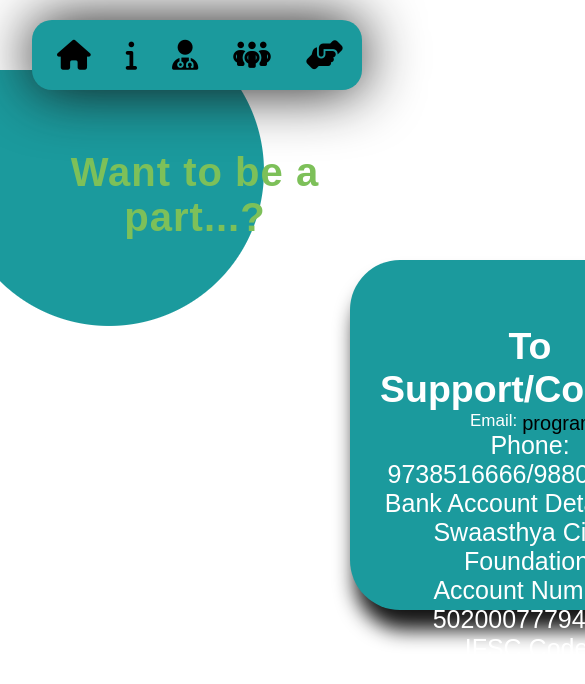
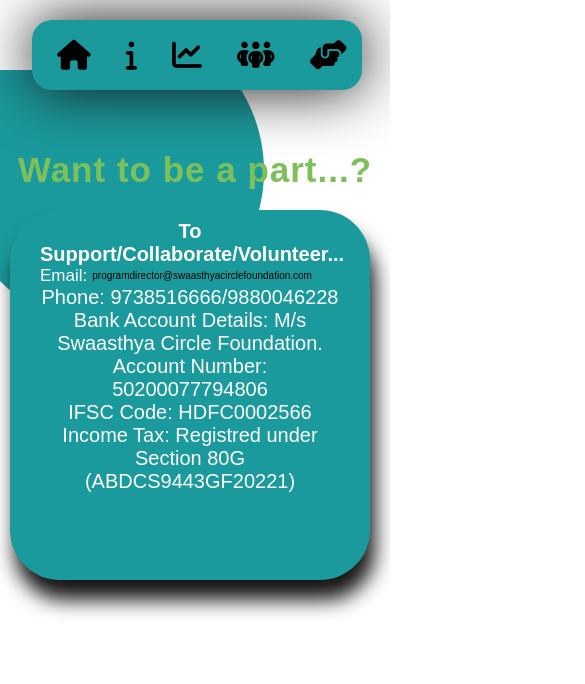
Before and after one commit to Foxtrot-14/Swaasthya-Circle, a React (Create React App) app: page /contribute in a window 390 px wide. Shown: the top 684 px of the page, 585 px wide, since content can reach past the window. Built offline with nearby package versions, Linux system fonts and the light colour scheme; no server answers; the database is empty.

Commit message:
fully-responsive

```diff
--- a/src/components/Activity.css
+++ b/src/components/Activity.css
@@ -29,3 +29,8 @@
   width: 200px;
   border-radius: 80px;
 }
+@media only screen and (max-width: 768px) {
+  .im {
+    margin: 0 30px;
+  }
+}
--- a/src/components/SideBar.js
+++ b/src/components/SideBar.js
@@ -34,7 +34,7 @@
           activeclassname="active"
           to="activities"
         >
-          <i class="fa-solid fa-user-doctor"></i>
+          <i class="fa-solid fa-chart-line"></i>
         </NavLink>
         <NavLink
           className="team"
--- a/src/components/pages/Activities.css
+++ b/src/components/pages/Activities.css
@@ -4,7 +4,7 @@
   width: 100%;
 }
 .main-list {
-  margin-left: 120px;
+  margin-left: 100px;
   display: flex;
   list-style: none;
 }
@@ -14,3 +14,17 @@
   font-weight: bolder;
   color: #7dc059;
 }
+
+@media only screen and (max-width: 768px) {
+  .main-list {
+    margin-left: 1px;
+    display: block;
+    list-style: none;
+  }
+  #head {
+    margin-top: 50px;
+    font-size: 35px;
+    font-weight: bolder;
+    color: #7dc059;
+  }
+}
--- a/src/components/pages/Activities.js
+++ b/src/components/pages/Activities.js
@@ -9,7 +9,7 @@
   return (
     <div className="acta">
       <center>
-        <h1 id="head">Journey So Far......</h1>
+        <h1 id="head">Journey So Far...</h1>
       </center>
       <div className="act">
         <ul className="main-list">
--- a/src/components/pages/ActivityDetails.css
+++ b/src/components/pages/ActivityDetails.css
@@ -26,4 +26,9 @@
     grid-template-columns: repeat(auto-fit, minmax(200px, 1fr));
     grid-gap: 20px;
   }
+  .gallery img {
+    width: 360px;
+    border-radius: 0;
+    box-shadow: 0px 20px 20px rgb(21, 21, 21);
+  }
 }
--- a/src/components/pages/Team.css
+++ b/src/components/pages/Team.css
@@ -33,3 +33,31 @@
   display: flex;
   list-style: none;
 }
+@media only screen and (max-width: 768px) {
+  .abc {
+    margin-left: 50px;
+    color: black;
+  }
+  .ard {
+    background-color: #1b9a9d;
+    min-height: 580px;
+    width: 330px;
+    margin-left: 30px;
+    border-radius: 50px;
+    box-shadow: 5px 20px 20px rgb(21, 21, 21);
+  }
+  .jkl {
+    margin-top: 40px;
+    margin-left: 20px;
+    font-size: 19px;
+    color: white;
+  }
+  .def {
+    display: block;
+  }
+  .ghi {
+    margin-left: 55px;
+    height: 200px;
+    border-radius: 20px;
+  }
+}
--- a/src/components/pages/Volunteer.css
+++ b/src/components/pages/Volunteer.css
@@ -1,6 +1,3 @@
-h1 {
-  color: black;
-}
 .vard {
   background-color: #1b9a9d;
   height: 350px;
@@ -31,3 +28,37 @@
   position: absolute;
   line-height: 0px;
 }
+
+@media only screen and (max-width: 768px) {
+  .vard {
+    background-color: #1b9a9d;
+    height: 370px;
+    width: 360px;
+    margin-left: 10px;
+    border-radius: 50px;
+    box-shadow: 5px 20px 20px rgb(21, 21, 21);
+    color: white;
+  }
+  .vard h2 {
+    padding-top: 10px;
+    font-size: 20px;
+  }
+  .em {
+    padding-left: 0px;
+  }
+  .infor {
+    padding-top: 0px;
+    font-size: 20px;
+    padding-left: 30px;
+  }
+  .not {
+    display: inline;
+    padding-left: 5px;
+    padding-top: 10px;
+    height: 5px;
+    font-size: 10px;
+    margin-bottom: 0px;
+    position: absolute;
+    line-height: 0px;
+  }
+}
```
